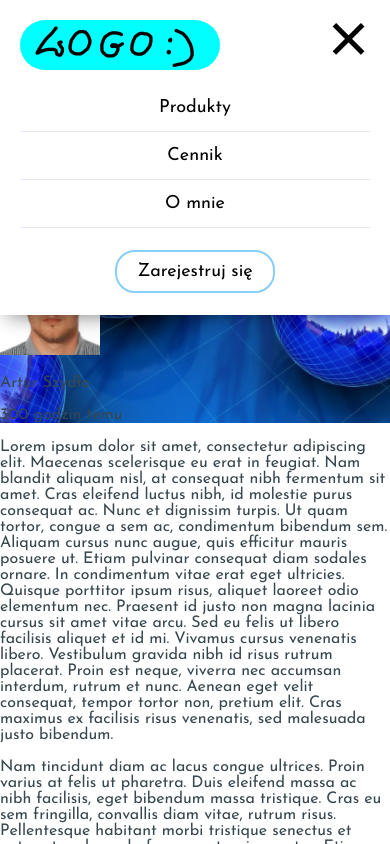
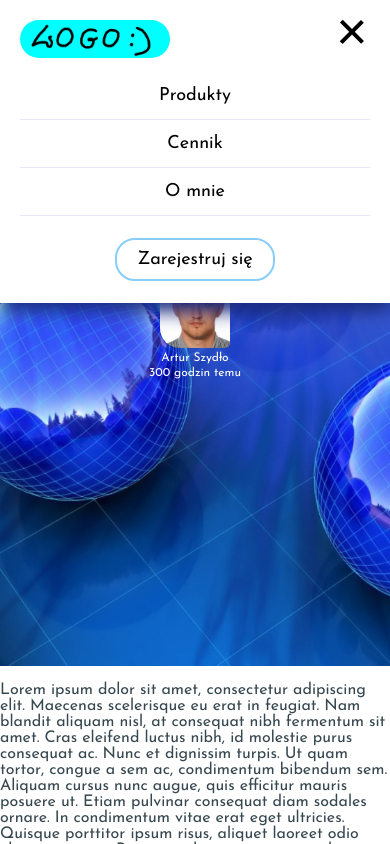
Before and after one commit to arthovv/article_site, a plain HTML site: page index.html in a window 390 px wide. Both pictures are taken after a click on the button "Open menu". Shown: the top 844 px of the page. Drawn offline with nearby package versions, Linux system fonts and the light colour scheme.

Commit message:
dodano menu, poprawiono hamburgera i naglowek

```diff
--- a/index.html
+++ b/index.html
@@ -6,11 +6,13 @@
 <meta name="description" content="Stworze zajebistą strone www, zatrudnij  mnie :) c" />
 <meta name="keywords" content="php, javascript, html, programowanie, strona internetowa"/>
 <link href="https://fonts.googleapis.com/css?family=Josefin+Sans:400,400i,700,700i&amp;subset=latin-ext" rel="stylesheet">
+<script src="https://ajax.googleapis.com/ajax/libs/jquery/3.1.1/jquery.min.js"></script>
+<script type="text/javascript" src="script.js"></script>
 <link rel="stylesheet" type="text/css" href="main.css">
 	<title>Artykuł</title>
 </head>
 <body>
-	<header class="page-header nav-opened">
+	<header class="page-header">
 		<a href="#" title="Go back to homepage" class="page-logo">
 			<img alt="To jest logo" src="image/logo.jpg" class="page-logo"> <!-- Moge wkleic bezposrednio plik SVG  do dokumentu tagiem <svg> wtedy logo moze zmieniac kolor itp. bez potrzeby podmiany obrazka tak jak to jest w przypadku gdy wstawie <img> -->
 		</a>
--- a/main.css
+++ b/main.css
@@ -13,11 +13,11 @@ body{
 
 /* ROBIMY HAMBURGER MENU Z 3 KRESKAMI */
 .hamburger{
-	width: 4rem;
-	height: 3.5rem;
+	width: 3rem;
+	height: 1.75rem;
 	border: 0;
 	background: transparent; /* czyści domyslne tło buttona*/
-	border-top: 0.5rem solid #FFFFFF; /*góra hamburgera*/
+	border-top: 0.4rem solid #FFFFFF; /*góra hamburgera*/
 	position: relative; /*wzgledem dziecka*/
 	transition: 0.3s transform linear; /* ile trwa animacja, co animujemy, jaki rodzaj animacji*/
 	}
@@ -27,26 +27,31 @@ body{
     top: 0;
     left: 0;
     width: 100%;
-    border-top: 0.5rem solid #FFFFFF; /*terz nachodzą na sibie z góra hamburgera ale poprawimy to niżej*/
+    border-top: 0.4rem solid #FFFFFF; /*terz nachodzą na siebie z góra hamburgera ale poprawimy to niżej*/
 }
 .hamburger::after{ /*dól hamburgera*/
-	transform: translateY(2.5rem); /*przesuwamy na dół, ale tak zeby pomieściło się w kontenerze*/
+	transform: translateY(1.2rem); /*przesuwamy na dół, ale tak zeby pomieściło się w kontenerze*/
 	transition: 0.3s transform linear; /* ile trwa animacja, co animujemy, jaki rodzaj animacji*/
 }
+
 .hamburger::before{ /*środek hamburgera*/
-	transform: translateY(1rem);
+	transform: translateY(0.4rem);
 }
 
 /*EFEKT ANIMACJI HAMBURGERA*/
 
-.hamburger:focus{ /* jeśli kliknie i nie odkliknie nic innego to bedzie tak wyglądał*/
+
+
+.nav-opened .hamburger:focus{ /* jeśli kliknie i nie odkliknie nic innego to bedzie tak wyglądał*/
 	transform: rotate(45deg) translateX(-0.5rem) translateX(0.5rem);/*zeby nie uciekał w lewo*/
 	border: none; /* usuwa tylko góre hamburgera, bo jest ona na głównym buttonie, a nie pseudoobiektach*/
 }
-.hamburger:focus::after{
-	transform: rotate(-90deg) translateX(-1rem);
+.nav-opened .hamburger:focus:after{
+	transform: rotate(-90deg) translateX(-0.425rem);
+}
 
-}
+
+
 
 /*------------------------------------------------------*/
 .nav-menu{
@@ -62,7 +67,7 @@ body{
 	padding: 2rem;
 }
 .page-header .page-logo{
-	width: 20rem;
+	width: 15rem;
 	border-radius: 3rem;
 }
 
@@ -73,12 +78,14 @@ body{
 
 }
 .page-nav .nav-menu{
-	/*display: none;*/
+	display: none;
 	padding:0;
 	padding-top: 1rem;
 	margin:0;
 	text-align: center;
 }
+
+
 
 .page-nav .nav-menu li a{
 	color: #000000;
@@ -102,27 +109,48 @@ body{
 }
 .page-header.nav-opened { /* jak beda aktywne w tym samym czasie*/
 	background-color: #FFFFFF;
-	box-shadow: -1px 9px 19px -8px rgba(0, 0, 0, 0.49)
+	box-shadow: 0px 9px 17px 0px rgba(26,43,128,1);
 }
 .page-header.nav-opened .page-nav .hamburger{
 	border-top-color: #000000;
 }
-.page-header.nav-opened .page-nav .hamburger::after, .hamburger::before{
+.page-header.nav-opened .page-nav .hamburger::after{
 	border-top-color: #000000;
 	}
+.page-header.nav-opened .page-nav .hamburger::before{
+	border-top-color: #000000;
+}
+.page-header.nav-opened .page-nav .nav-menu{
+	display: block;
+}
 
 .article-header{
 	background: url(image/tlo.jpg) no-repeat;
 	background-size: cover;
 	background-position: 50%;
+	color: #FFFFFF;
+	text-align: center;
+	height: 60vh; /* 60% viewport*/
 
+	padding: 4rem;
 	padding-top: 12rem;
 }
 .article-title{
 	margin:0;
 }
 #author-img{
-	width: 10rem;
+	width: 7rem;
+	border-radius: 5px 20px 5px;
+	margin-top: 3rem;
+}
+.article-header div{
+	padding: 0;
+	margin: 0;
+}
+.article-header div p,.article-header div time{
+	padding: 0;
+	margin: 0;
+	font-size: 1.2rem;
 }
 .article-pic img{
 	max-width: 100%;
--- /dev/null
+++ b/script.js
@@ -0,0 +1,12 @@
+
+
+$(document).ready(function(){
+	showMenu();
+});
+
+function showMenu () {
+	$('button.hamburger').click(function(){
+		$('header.page-header').toggleClass('nav-opened');
+	});
+
+}
```
